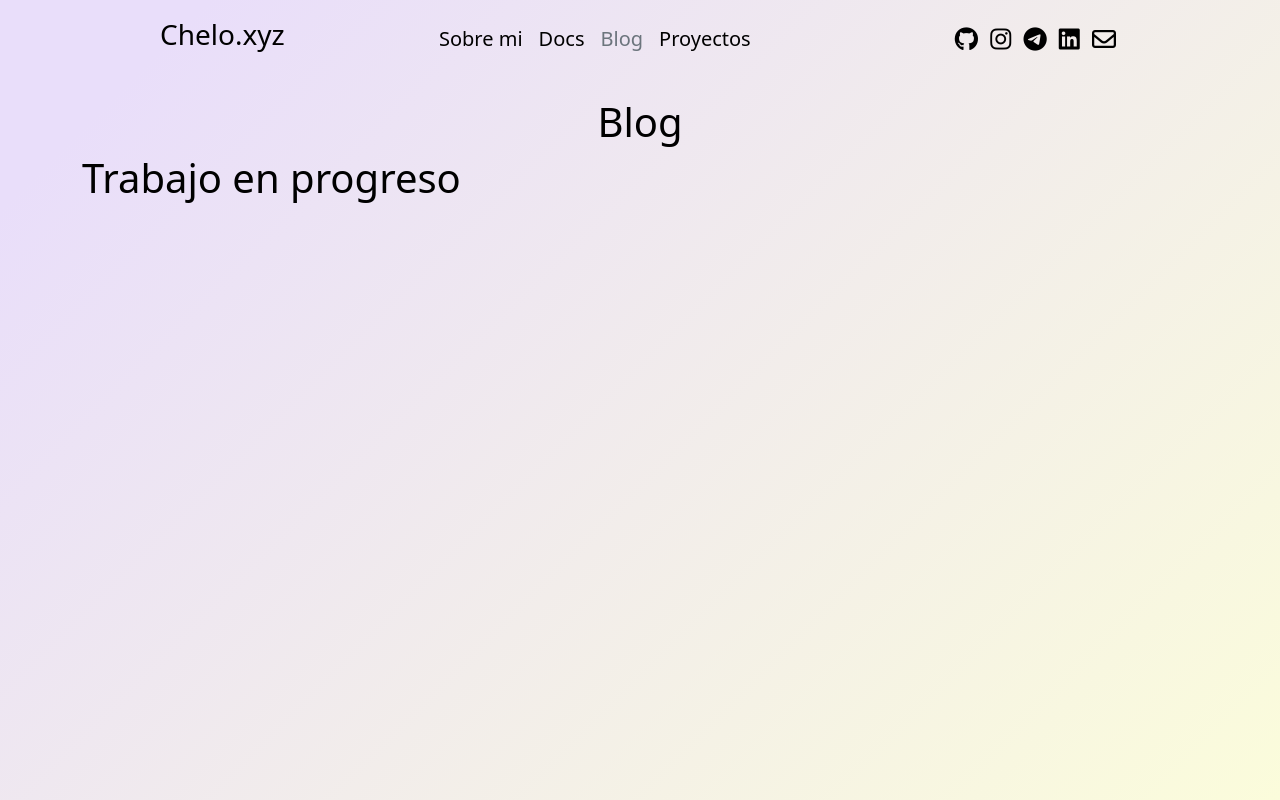
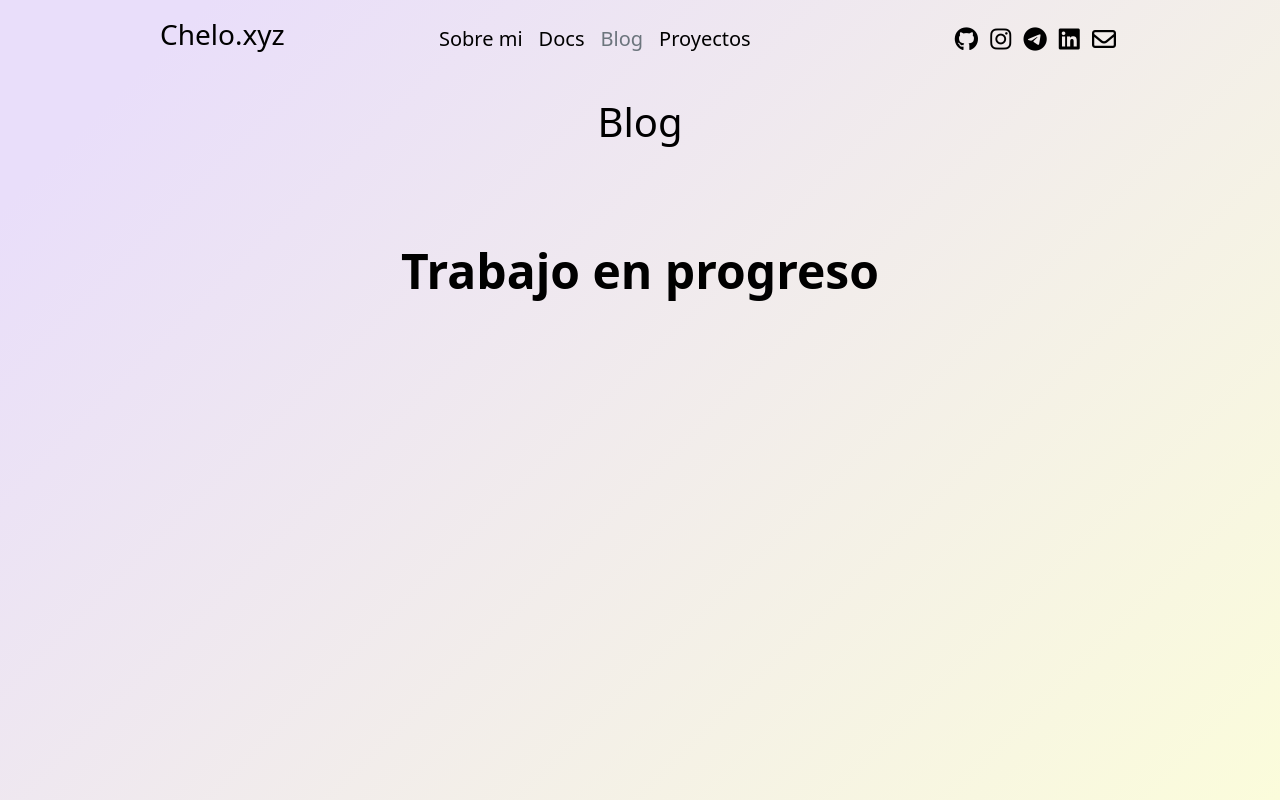
Before and after one commit to chelo91/chelo-xyz, a SvelteKit app: page /posts in a window 1280 px wide. Built offline with nearby package versions, Linux system fonts and the light colour scheme.

Commit message:
fix que paso Camo

```diff
--- a/src/routes/+layout.svelte
+++ b/src/routes/+layout.svelte
@@ -10,6 +10,10 @@
 
   $: currentPage = $page.url.pathname;
 </script>
+
+<svelte:head>
+  <title>Chelo.xyz - Marcelo Aguirre</title>
+</svelte:head>
 
 <div class="container">
   <header class="p-3">
--- a/src/routes/posts/+page.svelte
+++ b/src/routes/posts/+page.svelte
@@ -1,6 +1,6 @@
-<h1>Trabajo en progreso</h1>
+<div class="px-4 py-5 my-5 text-center">
+  <h1 class="display-5 fw-bold">Trabajo en progreso</h1>
+</div>
+
 <style>
-    h1{
-        vertical-align: middle;
-    }
 </style>
--- a/src/routes/projects/+page.svelte
+++ b/src/routes/projects/+page.svelte
@@ -12,12 +12,12 @@
       url: "https://cafe.chelo.xyz/",
       tags: ["html"],
     },
-    {
+    /*{
       title: "Profile",
       description: "",
       url: "https://chelo.xyz/",
       tags: ["svelte"],
-    },
+    },*/
     {
       title: "Penca Mundial",
       description: "",
```
